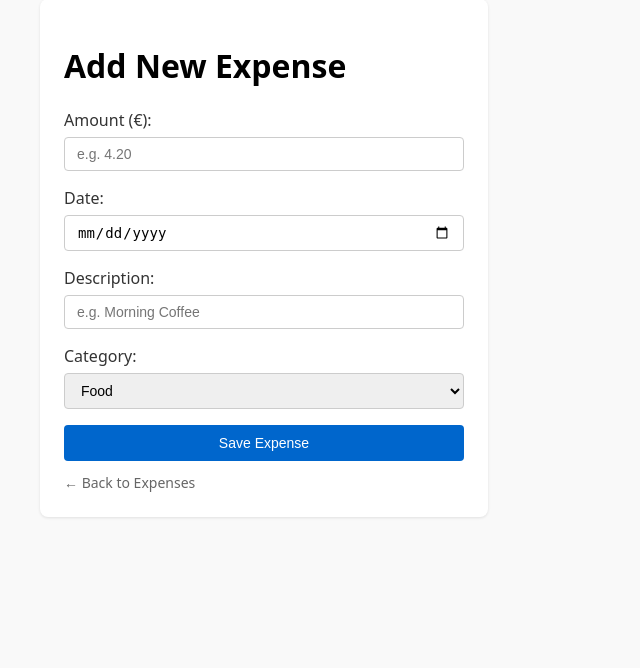
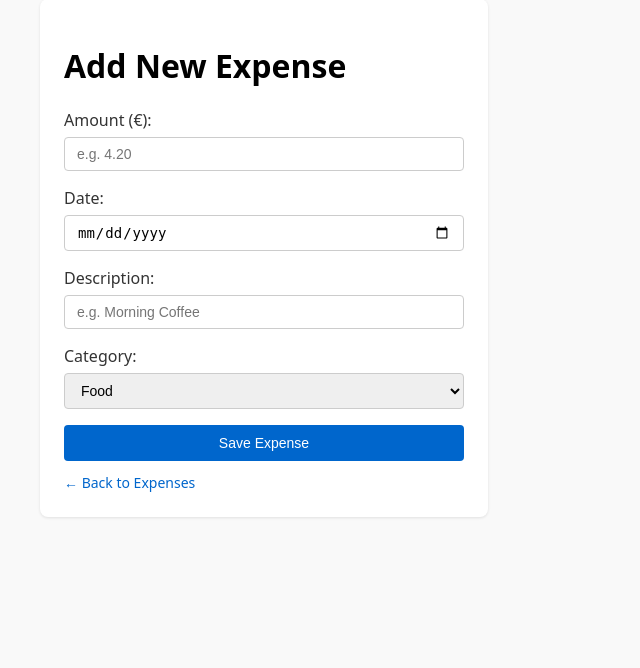
Before and after one commit to keremyldrm41/expense-tracker, a Flask app: page /add in a window 1280 px wide. Shown: the part 41-709 px from the top of the page, without its empty margins (0-640 px from the left). Run offline with Flask 3, Linux system fonts and the light colour scheme.

Commit message:
refactor(css): merge nav-link into back-link
The back link existed twice under two names, once in base for add and
edit, once in summary's own block. Same idea, two definitions - the
exact duplication the refactor was supposed to remove, just hiding
under a different name.

Now one back-link class says what it looks like, and two modifiers say
where it sits. Add and edit change from grey to blue as a result,
which is a deliberate choice, not an accident.

```diff
--- a/templates/add.html
+++ b/templates/add.html
@@ -39,6 +39,6 @@
             <button type="submit">Save Expense</button>
         </form>
 
-        <a href="{{ url_for('index') }}" class="back-link">← Back to Expenses</a>
+        <a href="{{ url_for('index') }}" class="back-link back-link--bottom">← Back to Expenses</a>
     </div>
 {% endblock %}
--- a/templates/base.html
+++ b/templates/base.html
@@ -35,7 +35,12 @@
         .form-card input, .form-card select { width: 100%; padding: 8px 12px; box-sizing: border-box; border: 1px solid #ccc; border-radius: 4px; font-size: 14px; }
         .form-card button { background-color: #0066cc; color: white; border: none; padding: 10px 16px; border-radius: 4px; cursor: pointer; font-size: 14px; width: 100%; }
         .form-card button:hover { background-color: #0052a3; }
-        .back-link { display: inline-block; margin-top: 12px; color: #666; text-decoration: none; font-size: 14px; }
+        /* One definition of what a "back" link looks like, used by all three
+           pages that have one. The modifiers only say where it sits. */
+        .back-link { display: inline-block; color: #0066cc; text-decoration: none; font-weight: 500; font-size: 14px; }
+        .back-link:hover { text-decoration: underline; }
+        .back-link--top { margin-bottom: 20px; }
+        .back-link--bottom { margin-top: 12px; }
     </style>
 
     {% block extra_css %}{% endblock %}
--- a/templates/edit.html
+++ b/templates/edit.html
@@ -38,6 +38,6 @@
             <button type="submit">Save Changes</button>
         </form>
 
-        <a href="{{ url_for('index') }}" class="back-link">← Back to Expenses</a>
+        <a href="{{ url_for('index') }}" class="back-link back-link--bottom">← Back to Expenses</a>
     </div>
 {% endblock %}
--- a/templates/summary.html
+++ b/templates/summary.html
@@ -5,9 +5,6 @@
 {% block extra_css %}
 <style>
     body { color: #333; }
-    .nav-link { display: inline-block; margin-bottom: 20px; color: #0066cc; text-decoration: none; font-weight: 500; }
-    .nav-link:hover { text-decoration: underline; }
-
     /* Year Pill Navigation */
     .year-selector { display: flex; gap: 10px; margin-bottom: 24px; }
     .year-btn {
@@ -37,7 +34,7 @@
 {% endblock %}
 
 {% block content %}
-    <a href="{{ url_for('index') }}" class="nav-link">← Back to Expenses</a>
+    <a href="{{ url_for('index') }}" class="back-link back-link--top">← Back to Expenses</a>
     <h1>Monthly Summary</h1>
 
     <!-- Year List -->
```
